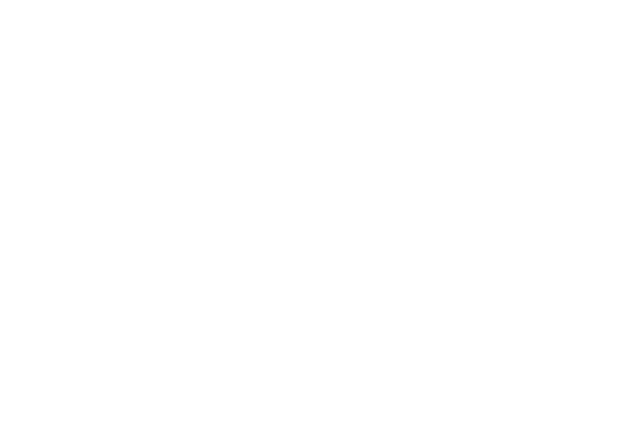
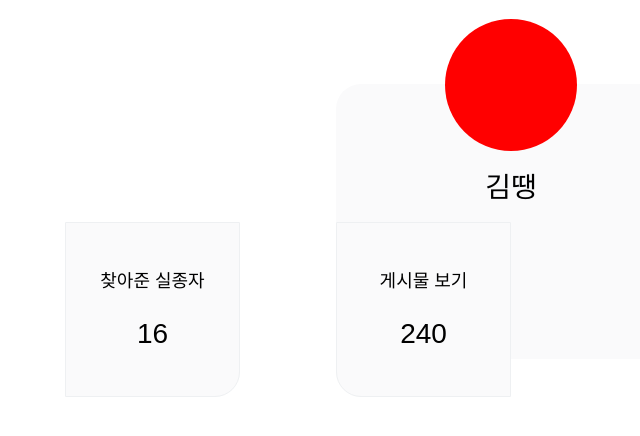
Before and after one commit to APPJAM23/APPJAM23_Frontend, a React (Create React App) app: page /profile in a window 1280 px wide. Before the commit this address had no page. Shown: the top 436 px of the page, without its empty margins (129-769 px from the left). Built offline with nearby package versions, Linux system fonts and the light colour scheme.

Commit message:
profile파일, 실종 리스트 퍼플리싱 고침

```diff
--- a/src/pages/MissingList.js
+++ b/src/pages/MissingList.js
@@ -68,7 +68,7 @@
                     <Age style={text.body01}>{data.age}세</Age>
                 </div>
             </div>
-            <Char>{data.character}</Char>
+            <Char style={text.caption02}>{data.character}</Char>
         </div>
     );
 };
@@ -109,7 +109,6 @@
     color: ${colors.gray600};
 `
 const Char = styled.div`
-    font-size: ${text.caption02}px;
     color: ${colors.gray500};
 `
 export {Gender};
--- /dev/null
+++ b/src/pages/Profile.js
@@ -0,0 +1,74 @@
+import { styled } from "styled-components";
+import { theme } from "../style/Theme";
+
+const Profile = () => {
+    return(
+        <Container>
+            <ProfileBox>
+                <ProfileImg />
+                <UserName style={theme.text.title01}>김땡</UserName>
+            </ProfileBox>
+            <Table>
+                <Box />
+                <Square>
+                    <div style={theme.text.subTitle}>게시물 보기</div>
+                    <div style={theme.text.title01}>240</div>
+                </Square>
+                <Square2>
+                    <div style={theme.text.subTitle}>찾아준 실종자</div>
+                    <div style={theme.text.title01}>16</div>
+                </Square2>
+            </Table>
+        </Container>
+    );
+}
+
+const Container = styled.div`
+    display: flex;
+    justify-content: center;
+    align-items: center;
+    flex-direction: column;
+    margin-top: 19px;
+`;
+const UserName = styled.div`
+    margin: 18px 0;
+`;
+const ProfileBox = styled.div`
+    position: absolute;
+    z-index: 50;
+    text-align: center;
+    top: 19px
+`;
+const ProfileImg = styled.div`
+    width: 132px; height: 132px;
+    border-radius: 100px;
+    // background: ${ props => `url(${props.img}) center / no-repeat`}
+    background: red;
+`;
+const Table = styled.div`
+    display: grid;
+`;
+const Box = styled.div`
+    width: 350px; height: 275px;
+    background: ${theme.colors.gray50};
+    border-radius: 25px;
+    margin-top: 65px;
+`
+const Square = styled.div`
+    width: 175px; height: 175px;
+    position: absolute;
+    top: 222px;
+    display: flex;
+    align-items: center;
+    justify-content: center;
+    flex-direction: column;
+    gap: 20px;
+    background: ${theme.colors.gray50};
+    border-radius: 0 0 0 25px;
+    border: ${theme.colors.gray200} solid 1px;
+`
+const Square2 = styled(Square)`
+    left: 194px;
+    border-radius: 0 0 25px 0;
+`
+export default Profile;
--- a/src/router/index.js
+++ b/src/router/index.js
@@ -2,6 +2,7 @@
 import MainPage from "../pages/Main";
 import MissingList from "../pages/MissingList";
 import MissingDetail from "../pages/MissingDetail";
+import Profile from "../pages/Profile";
 
 const MainRouter = () => {
   return (
@@ -9,6 +10,7 @@
       <Route path="/" element={<MainPage />} />
       <Route path="/missinglist" element={<MissingList />} />
       <Route path="/missinglist/detail/:id" element={<MissingDetail />} />
+      <Route path="/profile" element={<Profile />} />
     </Routes>
   );
 };
```
